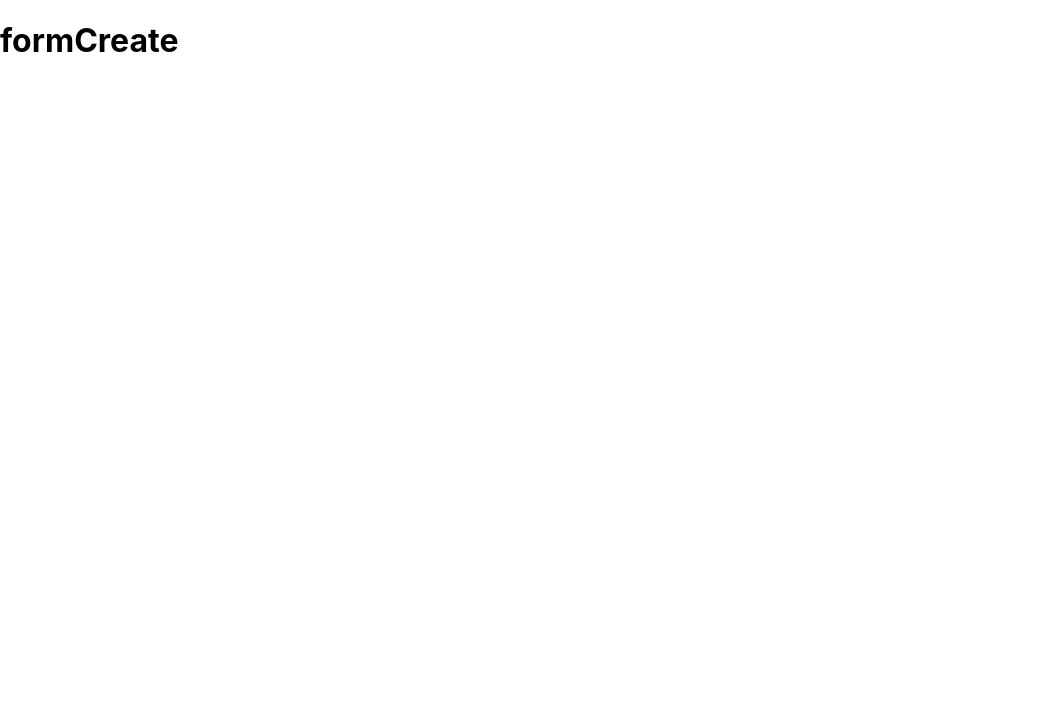
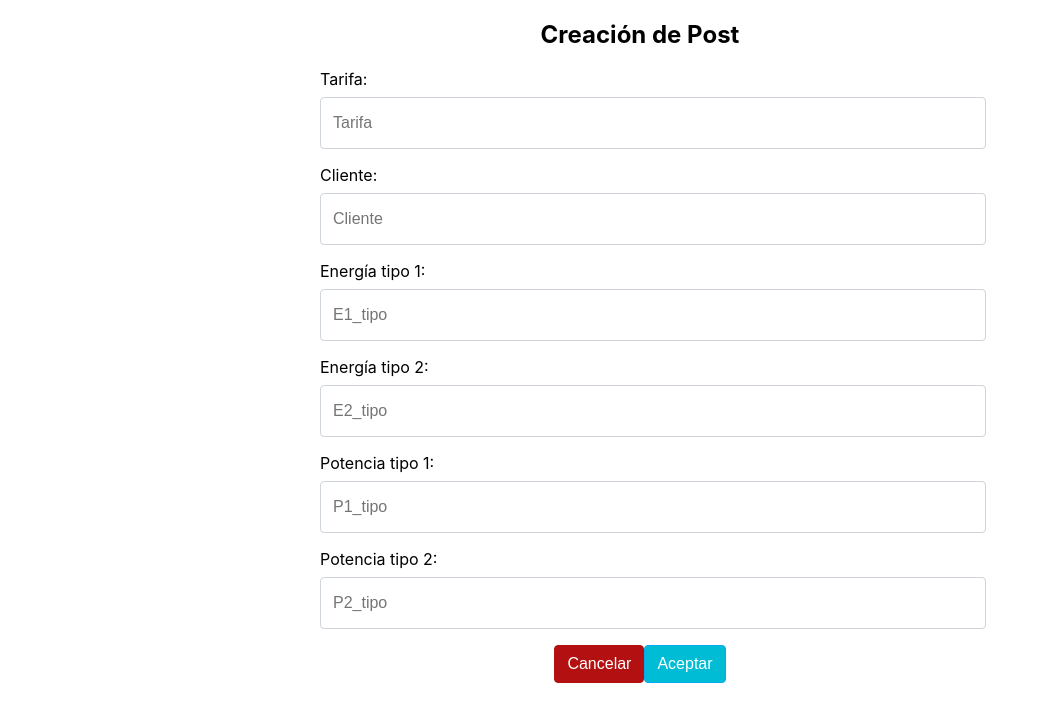
Before and after one commit to joseasanchezzz91/react-desafio-lab, a React (Create React App) app: page /post/new in a window 1280 px wide. Shown: the top 722 px of the page, without its empty margins (0-1049 px from the left). Built offline with nearby package versions, Linux system fonts and the light colour scheme.

Commit message:
implementacion de estilos

```diff
--- a/src/components/posts/FormCreate.jsx
+++ b/src/components/posts/FormCreate.jsx
@@ -24,32 +24,40 @@ export default class FormCreate extends Component {
 
   render() {
     return (
-      <div align="left">
-        {/* <form id="" action="" onSubmit={this.handleLogin} method="post">
+      <div className="">
+        <h2 className="text-center">Creación de Post</h2>
+        <form
+          id=""
+          action=""
+          onSubmit={this.handleLogin}
+          className="center-input"
+        >
           <div className="pt-5 text-left">
             <div className="row">
               <div className="col-md-12 form-group">
                 <div className="form-group">
-                                                        <label className="titulo"> Tarifa: </label>
+                  <label> Tarifa: </label>
                   <input
                     autoComplete="off"
                     name="tarifa"
                     placeholder="Tarifa"
                     required={true}
                     type="text"
-                                                            className="inputcrudagregar text-center col-md-4"
-                                                            style={{backgroundColor: '#ffffff', left: '61px'}}/>
+                    className="input-forms"
+                    style={{ backgroundColor: "#ffffff", left: "61px" }}
+                  />
                 </div>
                 <div className="form-group">
-                                                        <label className="titulo">Cliente:</label>
+                  <label>Cliente:</label>
                   <input
                     autoComplete="off"
                     name="cliente"
                     placeholder="Cliente"
                     required={true}
                     type="number"
-                                                            className="inputcrudagregar text-center col-md-4"
-                                                            style={{backgroundColor: '#ffffff', left: '50px'}}/>
+                    className="input-forms"
+                    style={{ backgroundColor: "#ffffff", left: "50px" }}
+                  />
                 </div>
               </div>
             </div>
@@ -63,8 +71,10 @@ export default class FormCreate extends Component {
                     placeholder="E1_tipo"
                     required={true}
                     step="any"
-                                                            type="number" className="inputcrudagregar text-center col-md-4"
-                                                            style={{backgroundColor: '#ffffff', left: '7px'}}/>
+                    type="number"
+                    className="input-forms"
+                    style={{ backgroundColor: "#ffffff", left: "7px" }}
+                  />
                 </div>
                 <div className="form-group">
                   <label className="titulo">Energía tipo 2:</label>
@@ -75,8 +85,9 @@ export default class FormCreate extends Component {
                     required={true}
                     step="any"
                     type="number"
-                                                            className="inputcrudagregar text-center col-md-4"
-                                                            style={{backgroundColor: '#ffffff', left: '7px'}}/>
+                    className="input-forms"
+                    style={{ backgroundColor: "#ffffff", left: "7px" }}
+                  />
                 </div>
               </div>
             </div>
@@ -90,8 +101,10 @@ export default class FormCreate extends Component {
                     placeholder="P1_tipo"
                     required={true}
                     step="any"
-                                                            type="number" className="inputcrudagregar text-center col-md-4"
-                                                            style={{backgroundColor: '#ffffff'}}/>
+                    type="number"
+                    className="input-forms"
+                    style={{ backgroundColor: "#ffffff" }}
+                  />
                 </div>
                 <div className="form-group">
                   <label className="titulo">Potencia tipo 2:</label>
@@ -102,48 +115,26 @@ export default class FormCreate extends Component {
                     required={true}
                     step="any"
                     type="number"
-                                                            className="inputcrudagregar text-center col-md-4"
-                                                            style={{backgroundColor: '#ffffff'}}/>
-                                                    </div>
-                                                    <div className="form-group">
-                                                        <label className="titulo">Potencia tipo 3:</label>
-                                                        <input
-                                                            autoComplete="off"
-                                                            name="p3_tipo"
-                                                            placeholder="P3_tipo"
-                                                            required={true}
-                                                            step="any"
-                                                            type="number"
-                                                            className="inputcrudagregar text-center col-md-4"
-                                                            style={{backgroundColor: '#ffffff'}}/>
+                    className="input-forms"
+                    style={{ backgroundColor: "#ffffff" }}
+                  />
                 </div>
               </div>
             </div>
           </div>
-                                        <div className="row align-items-end pt-5 pb-5">
-                                            <div className="col-md-2">
-                                            </div>
-                                            <div className="col-md-4 text-center">
+          <div className="center">
+            <div className="inline-btn center">
+              <div>
                 <Link to="/">
-                                                    <button
-                                                            className="btn shadowButton btnTarifaAceptarCancelar"
-                                                            style={{ backgroundColor: '#D93A3A', color: 'white' }}>
-                                                        CANCELAR
-                                                    </button>
+                  <button className="btn button-red">Cancelar</button>
                 </Link>
               </div>
-                                            <div className="col-md-4">
-                                                <button
-                                                        className="btn shadowButton btnTarifaAceptarCancelar"
-                                                        style={{ backgroundColor: '#127CD8', color: 'white'}}>
-                                                    ACEPTAR
-                                                </button>
-                                            </div>
-                                            <div className="col-md-2">
+              <div className="">
+                <button className="btn button">Aceptar</button>
               </div>
             </div>
-                                    </form> */}
-        <h1>formCreate</h1>
+          </div>
+        </form>
       </div>
     );
   }
```
Lines whose indentation alone changed are shown as unchanged.
